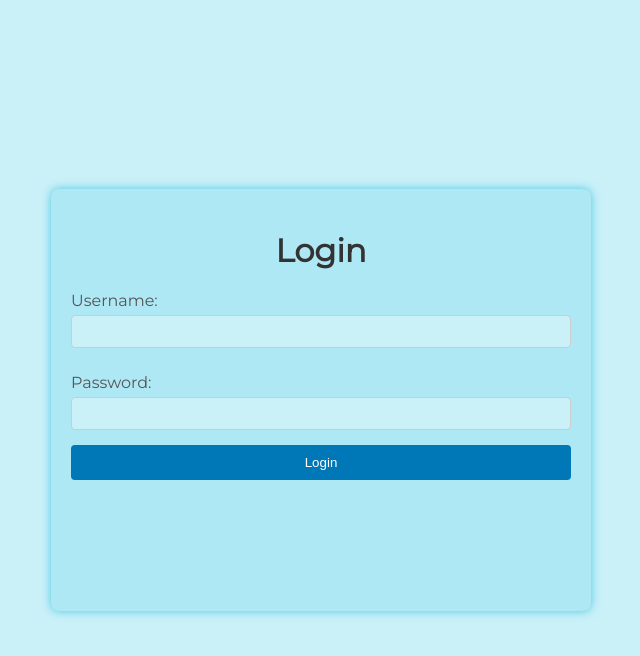
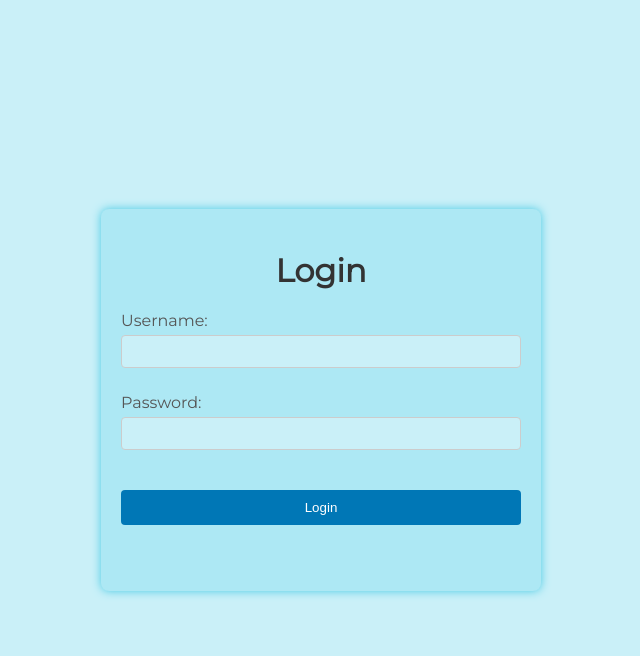
Before and after one commit to SohamMore-26/TCTPMS-CPP, a PHP site: page / in a window 1280 px wide. Shown: the top 656 px of the page, without its empty margins (319-959 px from the left). Run offline with PHP 8.4, Linux system fonts and the light colour scheme.

Commit message:
size of form

```diff
--- a/styles.css
+++ b/styles.css
@@ -17,9 +17,9 @@ body {
 }
 
 .login-form {
-    width: 500px;
+    width: 400px;
     margin: 0 auto;
-    height: 360px;
+    height: 320px;
 }
 
 h1 {
@@ -45,6 +45,7 @@ input {
 }
 
 button {
+    margin-top: 25px;
     width: 100%;
     padding: 10px;
     background-color: #0077B6;
```
